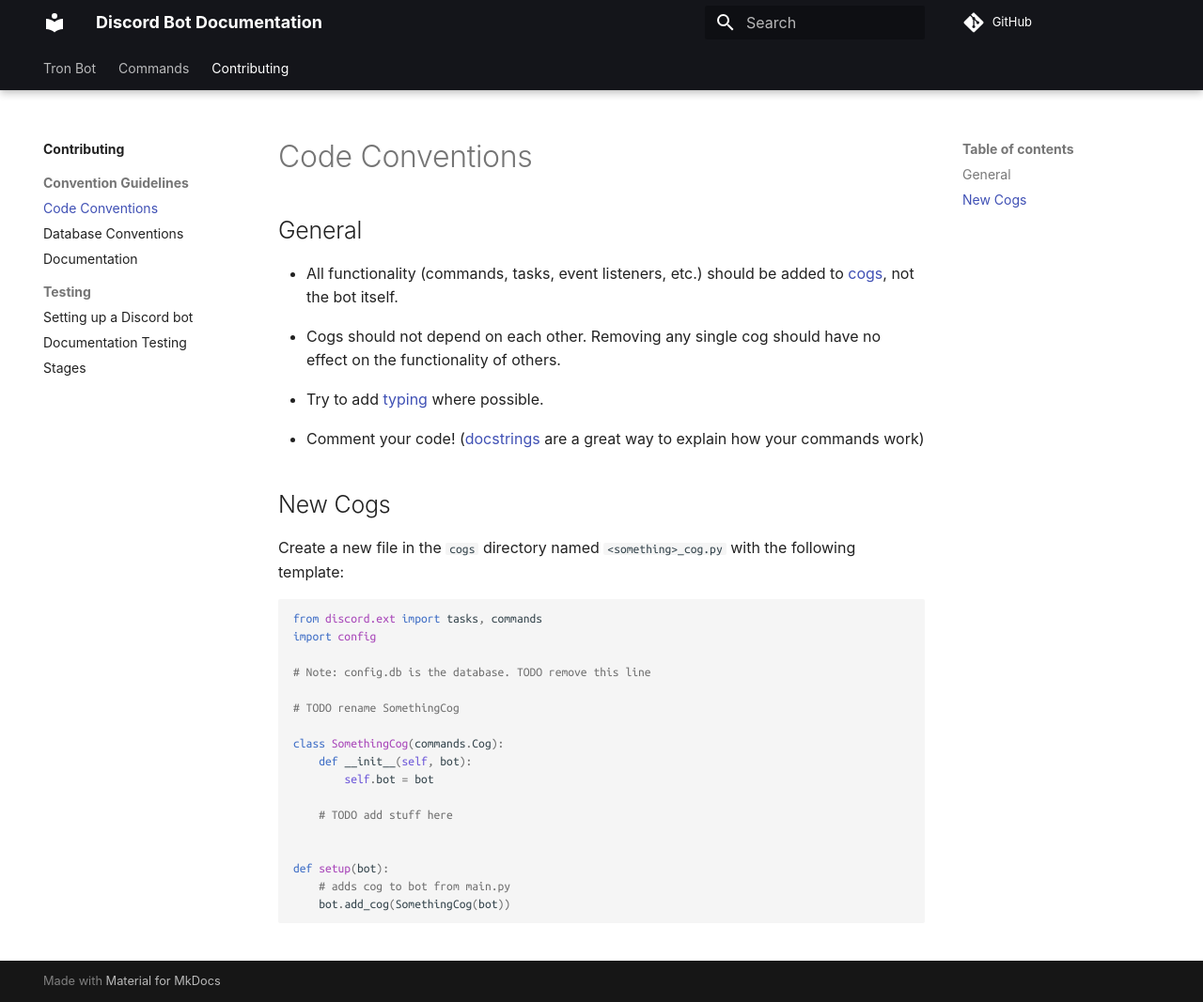
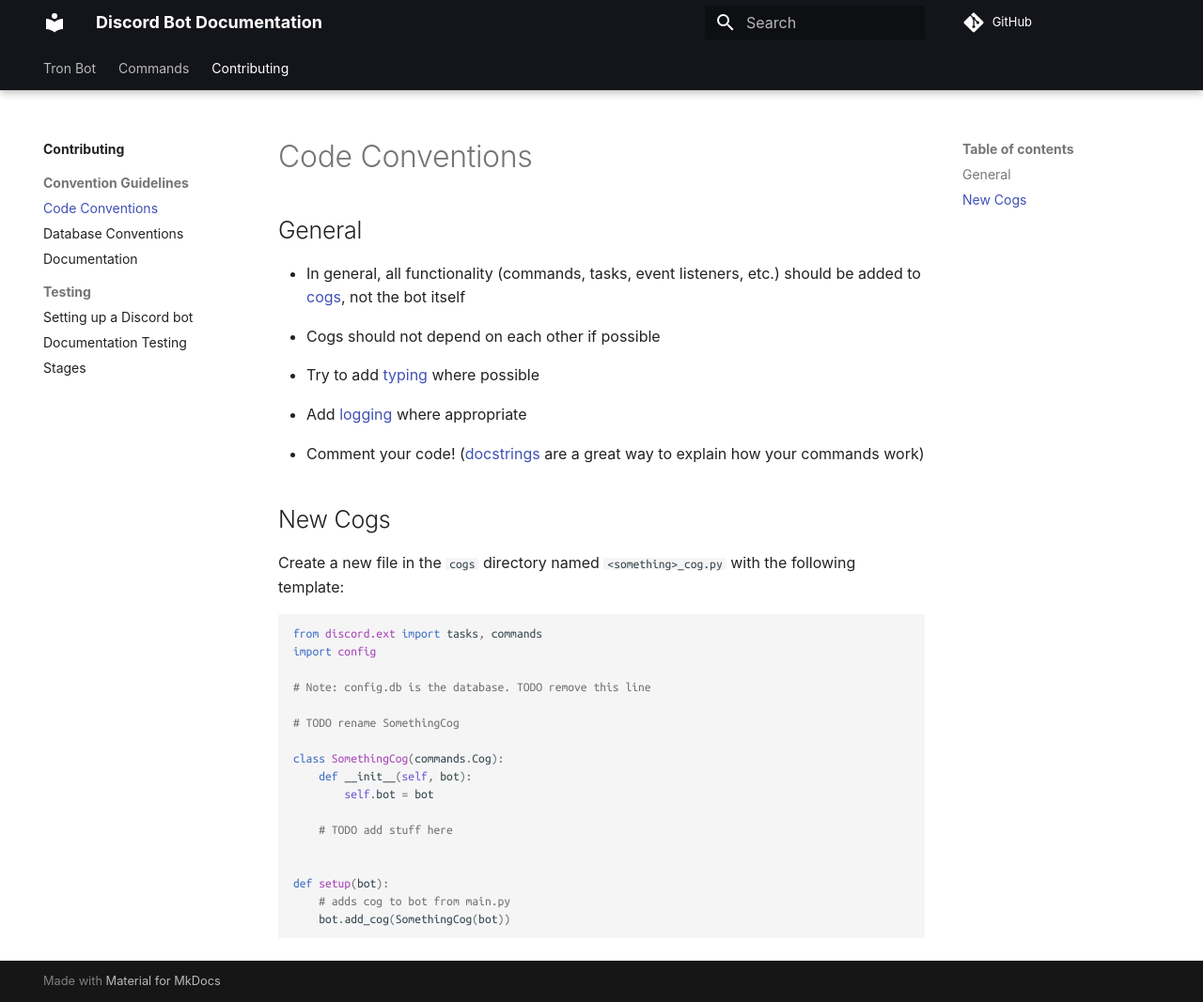
Before and after one commit to uwaterloo-tron/discord-bot, an MkDocs documentation site: the page built from docs/Contributing/Convention Guidelines/code.md, in a window 1280 px wide and 1067 px high. Shown: the whole window at 94% size. Built offline with MkDocs 1.6.1 and Material for MkDocs 9.7.7, drawn with Linux system fonts in a browser that asks for light colours; some web fonts are replaced; comment, search, counter and statistics services are not loaded.

Commit message:
Add logging to docs and update some sections

```diff
--- a/docs/Contributing/Convention Guidelines/code.md
+++ b/docs/Contributing/Convention Guidelines/code.md
@@ -2,13 +2,14 @@
 
 ## General
 
-- All functionality (commands, tasks, event listeners, etc.) should be added to
-  [cogs](https://discordpy.readthedocs.io/en/stable/ext/commands/cogs.html), not the bot itself.
+- In general, all functionality (commands, tasks, event listeners, etc.) should be added to
+  [cogs](https://discordpy.readthedocs.io/en/stable/ext/commands/cogs.html), not the bot itself
 
-- Cogs should not depend on each other.
-  Removing any single cog should have no effect on the functionality of others.
+- Cogs should not depend on each other if possible
 
-- Try to add [typing](https://docs.python.org/3/library/typing.html) where possible.
+- Try to add [typing](https://docs.python.org/3/library/typing.html) where possible
+
+- Add [logging](https://docs.python.org/3/howto/logging.html) where appropriate
 
 - Comment your code!
   ([docstrings](https://www.python.org/dev/peps/pep-0257/)
```
Also changed, not shown: docs/Contributing/Convention Guidelines/database.md (+3 -1 lines), docs/Contributing/Convention Guidelines/documentation.md (+3 -0 lines), docs/Contributing/index.md (+8 -1 lines), docs/index.md (+1 -6 lines).
